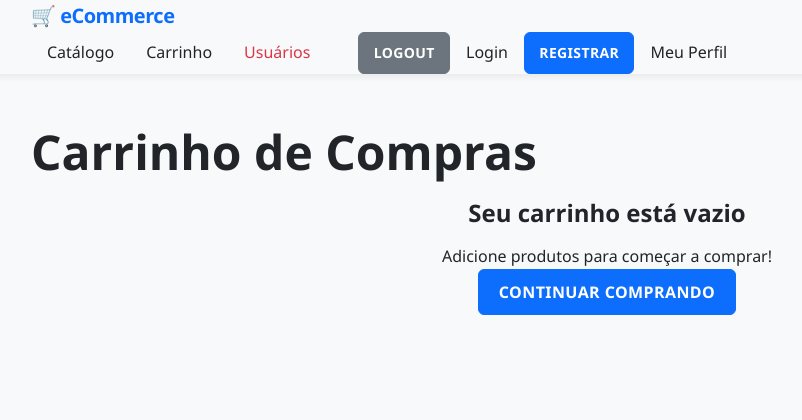
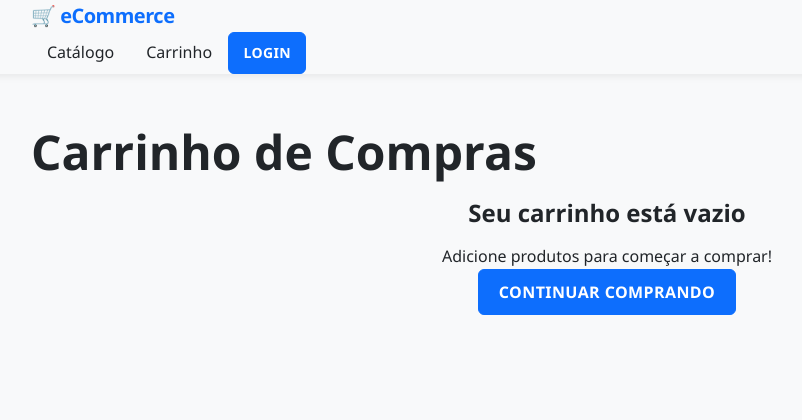
Before and after one commit to oEnzoRibas/back-end-capstone-project, a Flask app: page /carrinho/ in a window 1280 px wide. Shown: the top 420 px of the page, without its empty margins (33-835 px from the left). Run offline with Flask 3, Linux system fonts and the light colour scheme.

Commit message:
Update navigation and cart templates for auth state
Refactored nav.html to conditionally display menu items based on user authentication and admin role, improving navigation clarity. Added 'btn-registrar' class to the login button in visualizar.html for consistent styling. Updated database and log files as part of routine changes.

```diff
--- a/eCommerce/templates/carrinho/visualizar.html
+++ b/eCommerce/templates/carrinho/visualizar.html
@@ -117,7 +117,7 @@ endblock %} {% block content %}
         {% else %}
         <a
           href="{{ url_for('auth.login') }}"
-          class="btn btn-success w-100 mb-2"
+          class="btn btn-success w-100 mb-2 btn-registrar"
         >
           Fazer Login para Comprar
         </a>
--- a/eCommerce/templates/includes/nav.html
+++ b/eCommerce/templates/includes/nav.html
@@ -1,43 +1,54 @@
 <header>
-    {# Usa a classe .navbar do seu CSS #}
   <nav class="navbar navbar-expand-lg navbar-light bg-light">
     <div class="container">
-
       <a class="navbar-brand" href="{{ url_for('index.index') }}">
         🛒 eCommerce
       </a>
 
-            <div class="navbar-nav d-flex align-items-center justify-content-center w-100">
+      <div
+        class="navbar-nav d-flex align-items-center justify-content-center w-100"
+      >
+        <!-- Links sempre visíveis -->
+        <a class="nav-link me-3" href="{{ url_for('produtos.listar') }}"
+          >Catálogo</a
+        >
+        <a class="nav-link me-3" href="{{ url_for('carrinho.visualizar') }}"
+          >Carrinho</a
+        >
 
-                <a class="nav-link me-3" href="{{ url_for('produtos.listar') }}">
-                    Catálogo
-                </a>
-
-                <a class="nav-link me-3" href="{{ url_for('carrinho.visualizar') }}">
-                    Carrinho
-                </a>
-
-                <a class="nav-link fw-bold text-danger me-3" href="{{ url_for('cliente.listar_usuarios') }}">
+        <!-- Se estiver logado E for admin -->
+        {% if session.get('cliente_autenticado') and session.get('cliente_role')
+        == 'admin' %}
+        <a
+          class="nav-link fw-bold text-danger me-3"
+          href="{{ url_for('cliente.listar_usuarios') }}"
+        >
           <i class="fas fa-users"></i> Usuários
         </a>
+        {% endif %}
 
-                <a class="nav-link text-primary me-3" href="{{ url_for('cliente.perfil') }}">
-                </a>
+        <!-- Se estiver logado -->
+        {% if session.get('cliente_autenticado') %}
+        <a class="nav-link me-3" href="{{ url_for('cliente.perfil') }}"
+          >Meu Perfil</a
+        >
 
-                <a class="btn btn-secondary btn-sm me-3 btn-registrar" href="{{ url_for('auth.logout') }}">
+        <a
+          class="btn btn-secondary btn-sm me-3 btn-registrar"
+          href="{{ url_for('auth.logout') }}"
+        >
           Logout
         </a>
 
-                <a class="nav-link me-3" href="{{ url_for('auth.login') }}">
-                    Login
-                </a>
+        <!-- Se NÃO estiver logado -->
+        {% else %}
+        <a
+          class="btn btn-primary btn-sm ms-2 btn-registrar"
+          href="{{ url_for('auth.login') }}"
+          >Login</a
+        >
 
-                <a class="btn btn-primary btn-sm ms-2 btn-registrar" href="{{ url_for('auth.registrar') }}">
-                    Registrar
-                </a>
-                <a class="nav-link me-3" href="{{ url_for('cliente.perfil') }}">
-                    Meu Perfil
-                </a>
+        {% endif %}
       </div>
     </div>
   </nav>
```
Also changed, not shown: eCommerce/instance/script-ddl-loja_online.db, 1 other file. Lines whose indentation alone changed are shown as unchanged.
